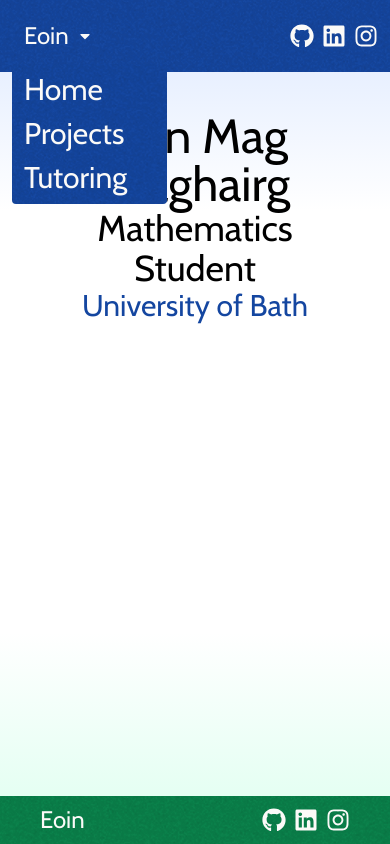
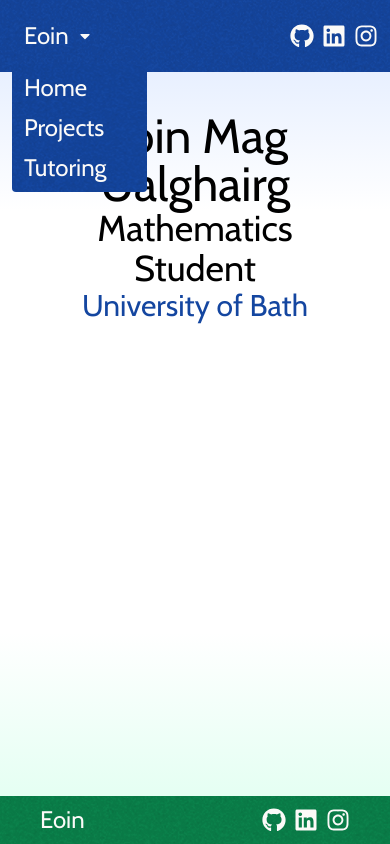
Before and after one commit to eoiniritium/eoinuk, a Next.js app: page / in a window 390 px wide. Both pictures are taken after a click on the button "Eoin". Built offline with nearby package versions, Linux system fonts and the light colour scheme.

Commit message:
Update header.tsx

```diff
--- a/src/components/header.tsx
+++ b/src/components/header.tsx
@@ -16,9 +16,9 @@ export default function Header() {
                     </div>
                 }>
                     <div className="z-1 py-2 group absolute bg-blue flex flex-col gap-2 grain rounded-b">
-                        <Link href="/"         className="link"><h3 className="pl-3 pr-10">Home</h3></Link>
-                        <Link href="/projects" className="link"><h3 className="pl-3 pr-10">Projects</h3></Link>
-                        <Link href="/tutoring" className="link"><h3 className="pl-3 pr-10">Tutoring</h3></Link>
+                        <Link href="/"         className="link"><h4 className="pl-3 pr-10">Home</h4></Link>
+                        <Link href="/projects" className="link"><h4 className="pl-3 pr-10">Projects</h4></Link>
+                        <Link href="/tutoring" className="link"><h4 className="pl-3 pr-10">Tutoring</h4></Link>
                     </div>
                 </Hamburger>
             </div>
```
